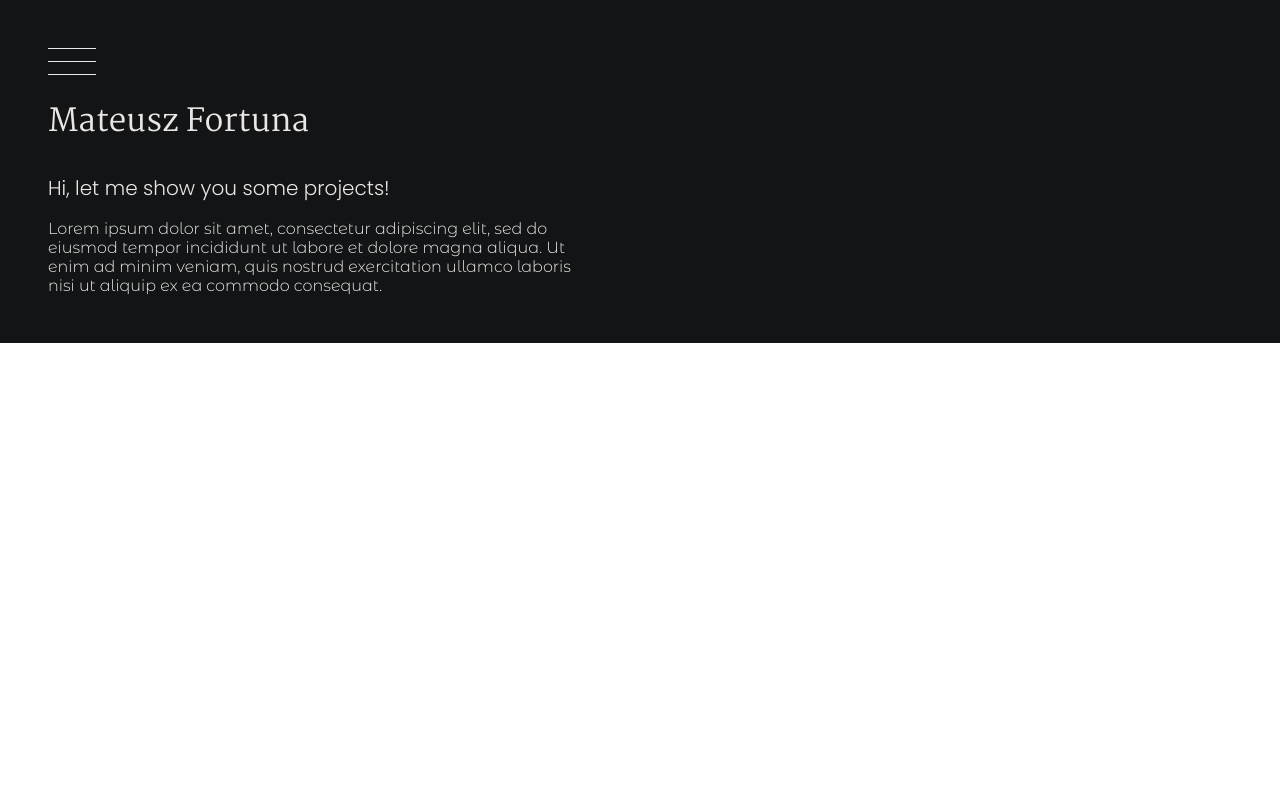
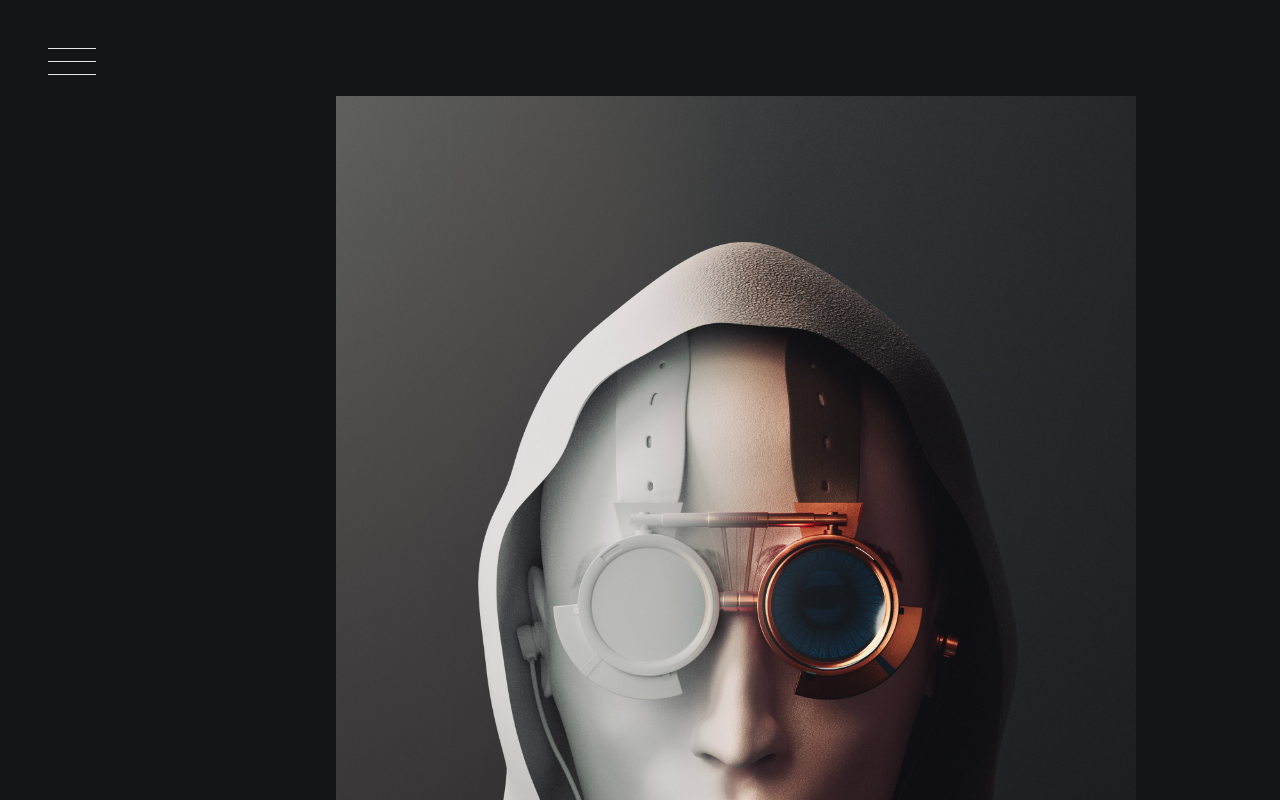
Before and after one commit to mateusz-fortuna/portfolio, a Next.js app: page / in a window 1280 px wide. Shown: the top 800 px of the page. Built offline with nearby package versions, Linux system fonts and the light colour scheme.

Commit message:
Create an Image component with background. Add the Image to the Intro section

```diff
--- /dev/null
+++ b/components/Image/Background/index.tsx
@@ -0,0 +1,19 @@
+import styles from "../../../styles/Image.module.sass";
+import { Size as Props } from "..";
+import { isLandscape } from "../../../helpers/isLandscape";
+
+const Background = ({ height, width }: Props) => (
+  <div
+    style={{
+      height,
+      width,
+    }}
+    className={`${styles.image__background} ${
+      isLandscape(width / height)
+        ? styles.image__background_landscape
+        : styles.image__background_mobile
+    }`}
+  />
+);
+
+export default Background;
--- /dev/null
+++ b/components/Image/index.tsx
@@ -0,0 +1,74 @@
+import NextImage from "next/image";
+import Background from "./Background";
+import { ImageData } from "../../public/content";
+import { ImageProps } from "next/dist/client/image";
+import { useState, useRef } from "react";
+import { isLandscape } from "../../helpers/isLandscape";
+import variables from "../../styles/variables.module.sass";
+
+type Props = ImageData & {
+  hasBackground?: boolean;
+};
+export type Size = {
+  height: number;
+  width: number;
+};
+type OnLoadingComplete = NonNullable<ImageProps["onLoadingComplete"]>;
+
+const Image = ({ src, alt, hasBackground }: Props) => {
+  const imageWrapperRef = useRef<HTMLDivElement | null>(null);
+  const [backgroundSize, setBackgroundSize] = useState<Size | null>(null);
+
+  const imageProps = {
+    src,
+    alt,
+    width: "100%",
+    height: "100%",
+    layout: "responsive",
+    objectFit: "contain",
+    objectPosition: "75%",
+    style: { zIndex: 1 },
+  } as ImageProps;
+
+  const imageWrapperStyle = {
+    position: "relative",
+    paddingBottom: hasBackground
+      ? `calc(${variables.marginStandard} / 2`
+      : undefined,
+  } as React.CSSProperties;
+
+  const handleLoadingComplete: OnLoadingComplete = ({
+    naturalHeight,
+    naturalWidth,
+  }) => {
+    const wrapper = imageWrapperRef.current;
+    if (wrapper) {
+      const image = wrapper.children[0].children[1] as HTMLImageElement;
+      const aspectRatio = naturalWidth / naturalHeight;
+      const hasLandscapeOrientation = isLandscape(aspectRatio);
+
+      const imageHeight = image.clientHeight;
+      const imageWidth = image.clientWidth;
+
+      const backgroundHeight = hasLandscapeOrientation
+        ? naturalHeight
+        : imageHeight;
+      const backgroundWidth = hasLandscapeOrientation
+        ? naturalWidth
+        : imageWidth * aspectRatio;
+
+      setBackgroundSize({ height: backgroundHeight, width: backgroundWidth });
+    }
+  };
+
+  return (
+    <>
+      <div ref={imageWrapperRef} style={imageWrapperStyle}>
+        <NextImage {...imageProps} onLoadingComplete={handleLoadingComplete} />
+        {hasBackground && backgroundSize && <Background {...backgroundSize} />}
+      </div>
+    </>
+  );
+};
+
+export default Image;
--- a/components/Intro/index.tsx
+++ b/components/Intro/index.tsx
@@ -1,12 +1,15 @@
 import { content } from "../../public/content";
 import styles from "../../styles/Intro.module.sass";
+import Image from "../Image";
 import TextSection from "../TextSection";
 
 const Intro = () => {
   const { title, subtitle, description } = content.intro.section;
+  const { src, alt } = content.intro.image;
 
   return (
     <section className={styles.intro}>
+      <Image src={src} alt={alt} hasBackground />
       <TextSection
         title={title}
         subtitle={subtitle}
--- /dev/null
+++ b/helpers/isLandscape.ts
@@ -0,0 +1 @@
+export const isLandscape = (aspectRatio: number) => aspectRatio > 1;
--- a/public/content.ts
+++ b/public/content.ts
@@ -3,7 +3,7 @@ export type Section = {
   subtitle: string;
   description: string;
 };
-type ImageData = {
+export type ImageData = {
   src: string;
   alt: string;
 };
@@ -15,7 +15,7 @@ type ProjectData = {
   [key in string]: Content;
 };
 
-const src = "";
+const src = "/images/intro/sample.jpg";
 const alt = "";
 const subtitle = "Hi, let me show you some projects!";
 const description =
--- a/styles/Home.module.sass
+++ b/styles/Home.module.sass
@@ -2,3 +2,5 @@
 
 .home__container
   width: 100%
+  & > section > *
+    margin-bottom: $margin-standard * 2
--- /dev/null
+++ b/styles/Image.module.sass
@@ -0,0 +1,14 @@
+@import 'variables.module'
+
+.image__background
+  background-color: $color-secondary
+  position: absolute
+  left: 50%
+  top: 0
+  transform: translate3d(calc(-50% - $margin-standard / 3),0,0)
+  margin-top: $margin-standard / 1.5
+
+.image__background_landscape
+
+
+.image__background_mobile
--- a/styles/Menu.module.sass
+++ b/styles/Menu.module.sass
@@ -4,7 +4,7 @@
   position: fixed
   display: flex
   inset: 0
-  z-index: 1
+  z-index: 10
   align-items: center
   padding: $margin-standard
 
--- a/styles/variables.module.sass
+++ b/styles/variables.module.sass
@@ -8,3 +8,4 @@ $transformValue: 3rem
 :export
   transitionValue: $transition
   transformValue: $transformValue
+  marginStandard: $margin-standard
```
Also changed, not shown: public/images/intro/sample.jpg (added).
